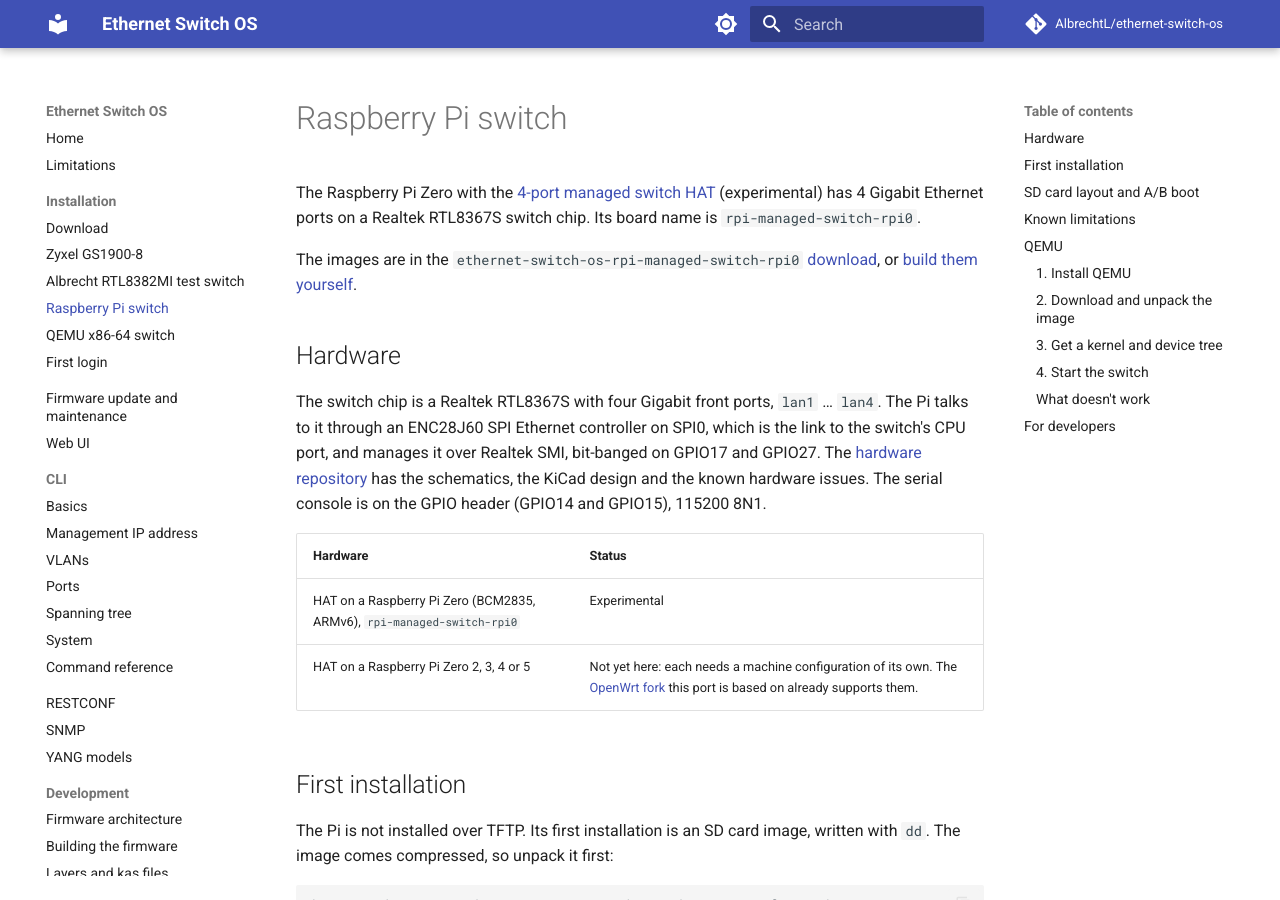
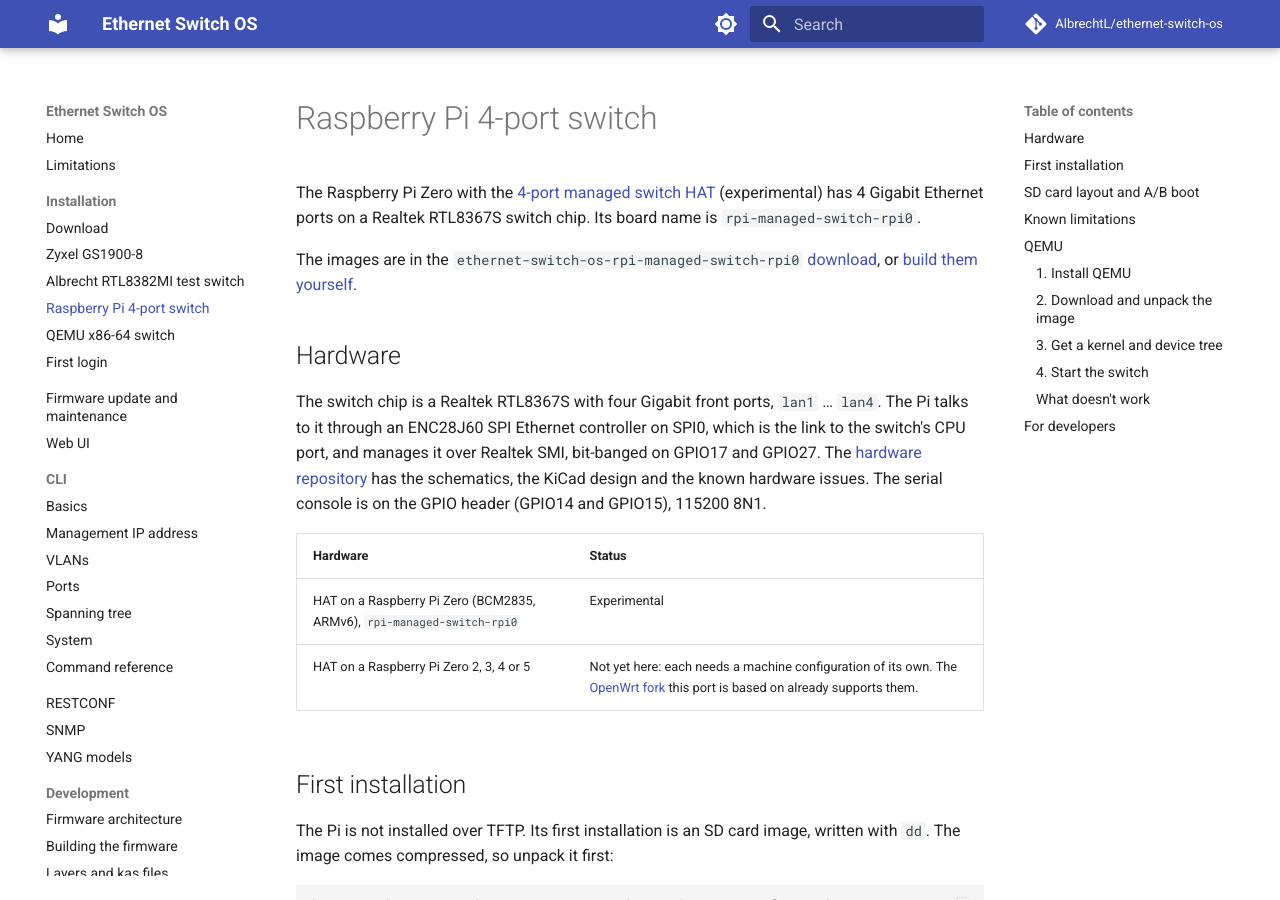
Before and after one commit to AlbrechtL/ethernet-switch-os, an MkDocs documentation site: the page built from docs/installation/raspberry-pi.md, in a window 1280 px wide and 900 px high. Built offline with MkDocs 1.6.1 and Material for MkDocs 9.7.7, drawn with Linux system fonts in a browser that asks for light colours; comment, search, counter and statistics services are not loaded.

Commit message:
docs: rename the Raspberry Pi switch page to Raspberry Pi 4-port switch
Distinguishes it from a plain Raspberry Pi board name. Updates the page
title, the nav entry, and the two links whose visible text repeated the
old title.

```diff
--- a/docs/installation/raspberry-pi.md
+++ b/docs/installation/raspberry-pi.md
@@ -1,4 +1,4 @@
-# Raspberry Pi switch
+# Raspberry Pi 4-port switch
 
 The Raspberry Pi Zero with the
 [4-port managed switch HAT](https://github.com/AlbrechtL/rpi-managed-switch-4-port)
--- a/mkdocs.yml
+++ b/mkdocs.yml
@@ -56,7 +56,7 @@ nav:
       - Download: installation/download.md
       - Zyxel GS1900-8: installation/zyxel-gs1900-8.md
       - Albrecht RTL8382MI test switch: installation/albrecht-rtl8382mi-test.md
-      - Raspberry Pi switch: installation/raspberry-pi.md
+      - Raspberry Pi 4-port switch: installation/raspberry-pi.md
       - QEMU x86-64 switch: installation/qemu-x86-64.md
       - First login: installation/first-login.md
   - Firmware update and maintenance: maintenance.md
```
Also changed, not shown: docs/development/building.md (+1 -1 lines), docs/installation/download.md (+1 -1 lines).
